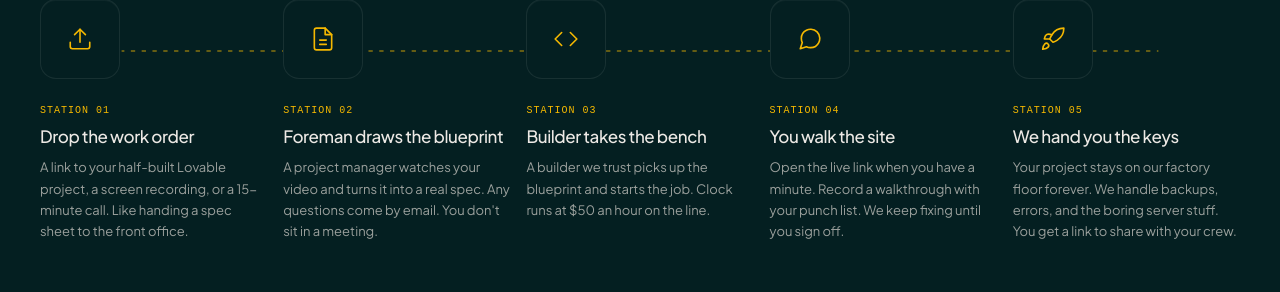
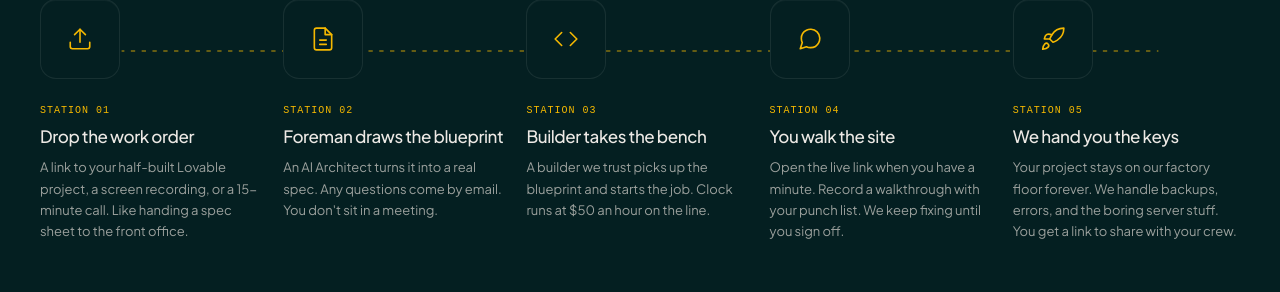
Before and after one commit to BK13-c/sagan-ship-weekend, a plain HTML site: page index.html in a window 1280 px wide. Shown: the part 2485-2777 px from the top of the page. Drawn offline with nearby package versions, Linux system fonts and the light colour scheme; a web font is replaced by a local one.

Commit message:
Update Station 02 copy: project manager -> AI Architect

```diff
--- a/index.html
+++ b/index.html
@@ -498,7 +498,7 @@ tailwind.config = {
           <div class="mt-6">
             <div class="text-[10px] font-mono text-rust-500 mb-1.5 tracking-widest">STATION 02</div>
             <div class="text-[17px] font-medium tracking-tight mb-2">Foreman draws the blueprint</div>
-            <div class="text-[13px] text-paper-200/70 leading-relaxed">A project manager watches your video and turns it into a real spec. Any questions come by email. You don't sit in a meeting.</div>
+            <div class="text-[13px] text-paper-200/70 leading-relaxed">An AI Architect turns it into a real spec. Any questions come by email. You don't sit in a meeting.</div>
           </div>
         </div>
 
```
